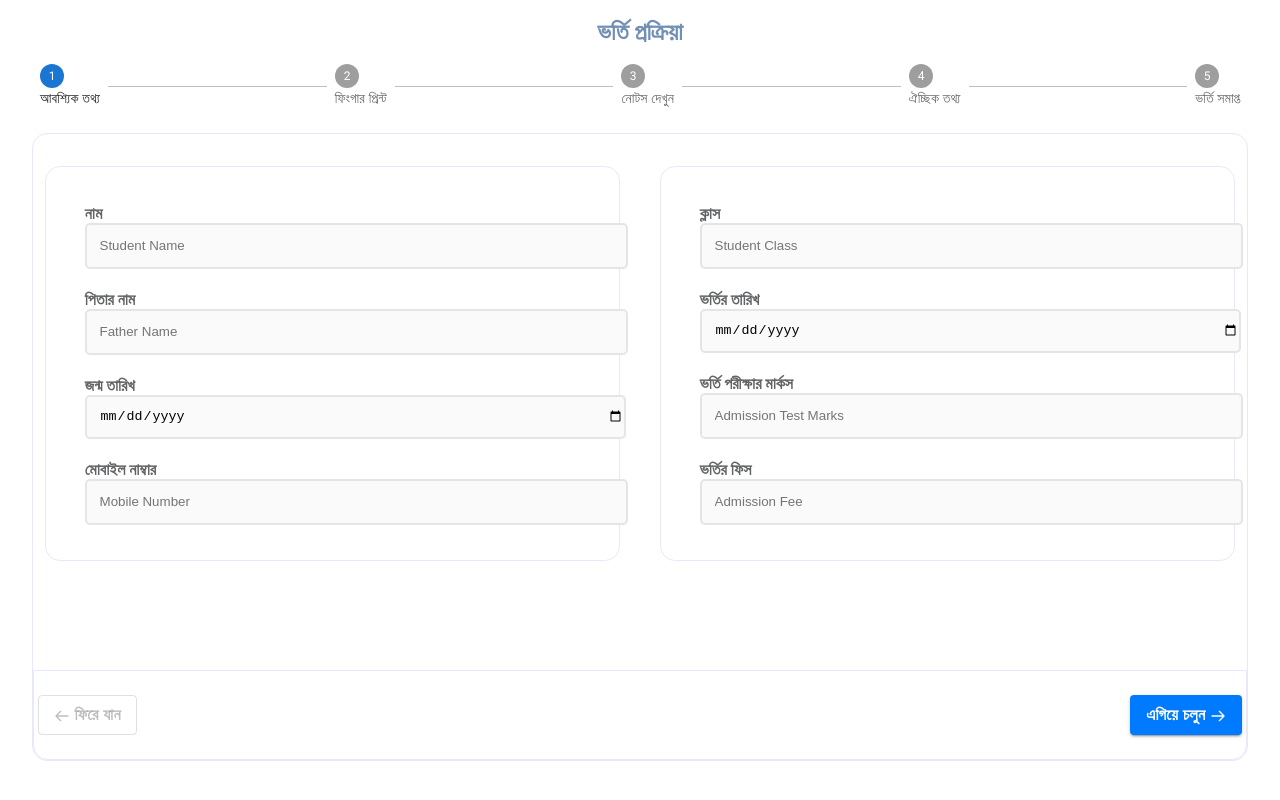
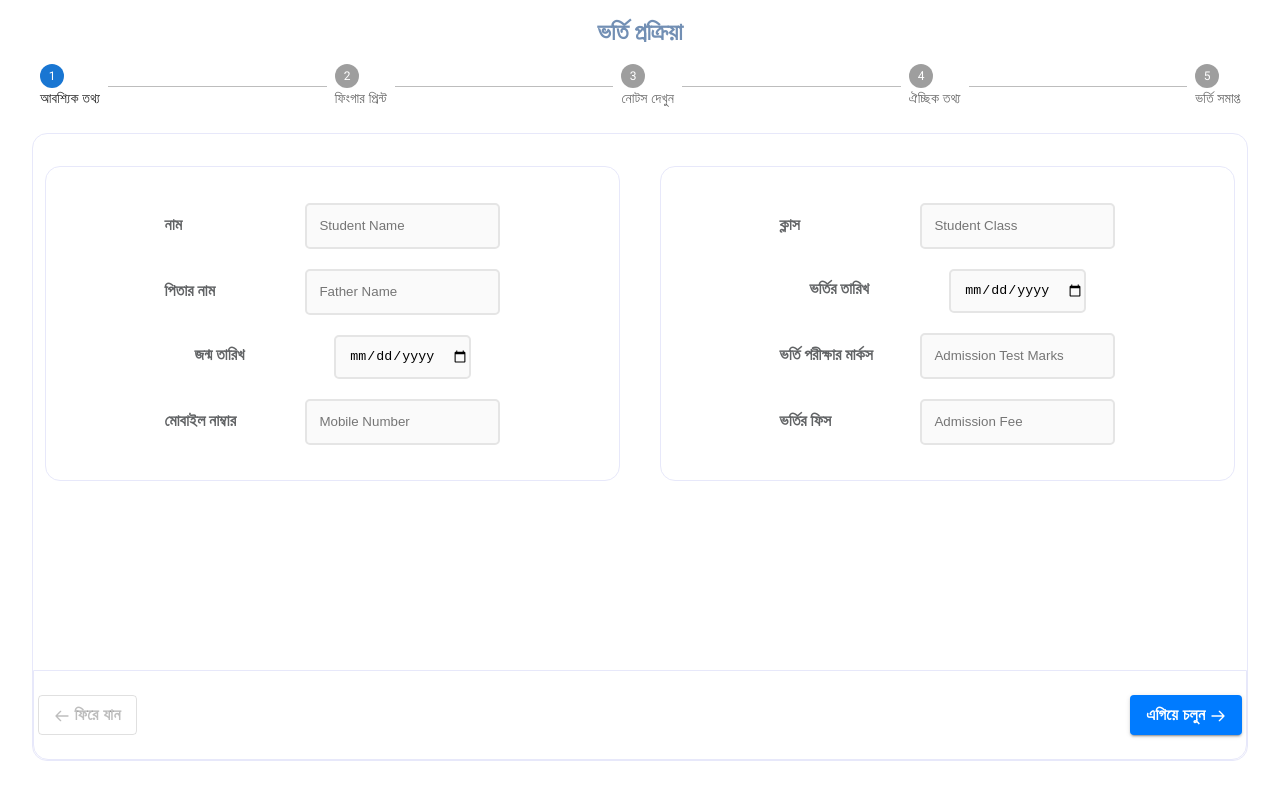
Before and after one commit to maharabhossain1/karigor-evaluation, a React (Create React App) app: page / in a window 1280 px wide. Built offline with nearby package versions, Linux system fonts and the light colour scheme.

Commit message:
input field modify

```diff
--- a/src/RegForm/OptionalInfo/StudentInfo/StudentInfo.css
+++ b/src/RegForm/OptionalInfo/StudentInfo/StudentInfo.css
@@ -1,4 +1,3 @@
-/* input-field */
 .student-info {
   background-color: #ffffff;
   border: 1px solid #e7e8fa;
@@ -6,18 +5,18 @@
   padding: 2vw;
 }
 .student-info .input-field {
+  width: fit-content;
   padding: 10px 1vw;
   margin: auto;
 }
 .student-info .input-field label {
-  width: 200px;
+  width: 140px;
   display: inline-block;
   font-weight: bold;
   color: #616365;
 }
 .student-info .input-field input {
   height: 40px;
-  width: 41vw;
   padding-left: 1vw;
   background: #fafafa;
   border: 2px solid #e5e5e5;
```
